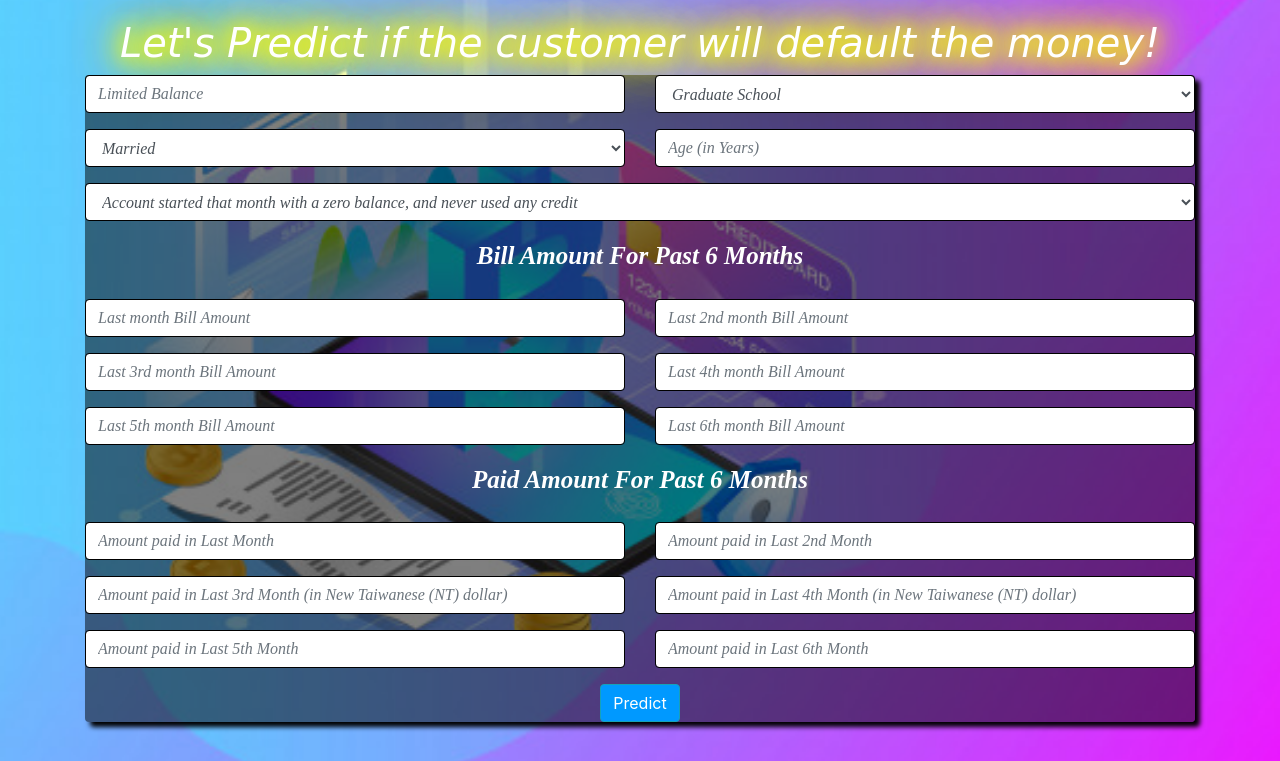
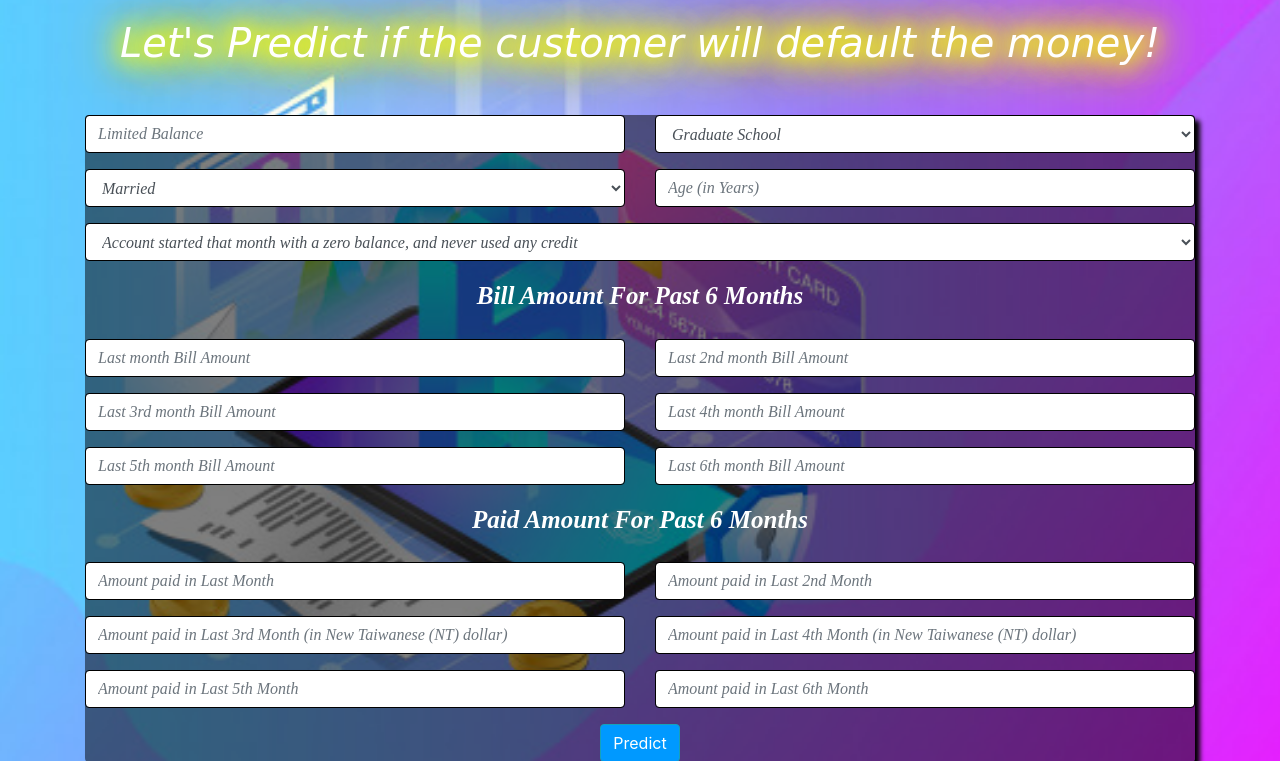
Before and after one commit to kanisamaina/credit_card_default, a Flask app: page / in a window 1280 px wide. Shown: the part 54-815 px from the top of the page. Run offline with Flask 2, Linux system fonts and the light colour scheme; parts of the project's set-up code (start-up, migrations or seed data) failed here and were passed over; some libraries are stand-ins or nearby versions.

Commit message:
Update index.html

```diff
--- a/templates/index.html
+++ b/templates/index.html
@@ -39,7 +39,7 @@
 
                 <div class="loading glow">
                     <span>
-                        <center><h1 class="sign__word" style="color:white; font-family: cursive;">Let's Predict if the customer will default the money!</h1></center>
+                        <center><h1 class="sign__word" style="color:white; padding-bottom: 40px; font-family: cursive;">Let's Predict if the customer will default the money!</h1></center>
                     </span>
 
                 </div>
```
